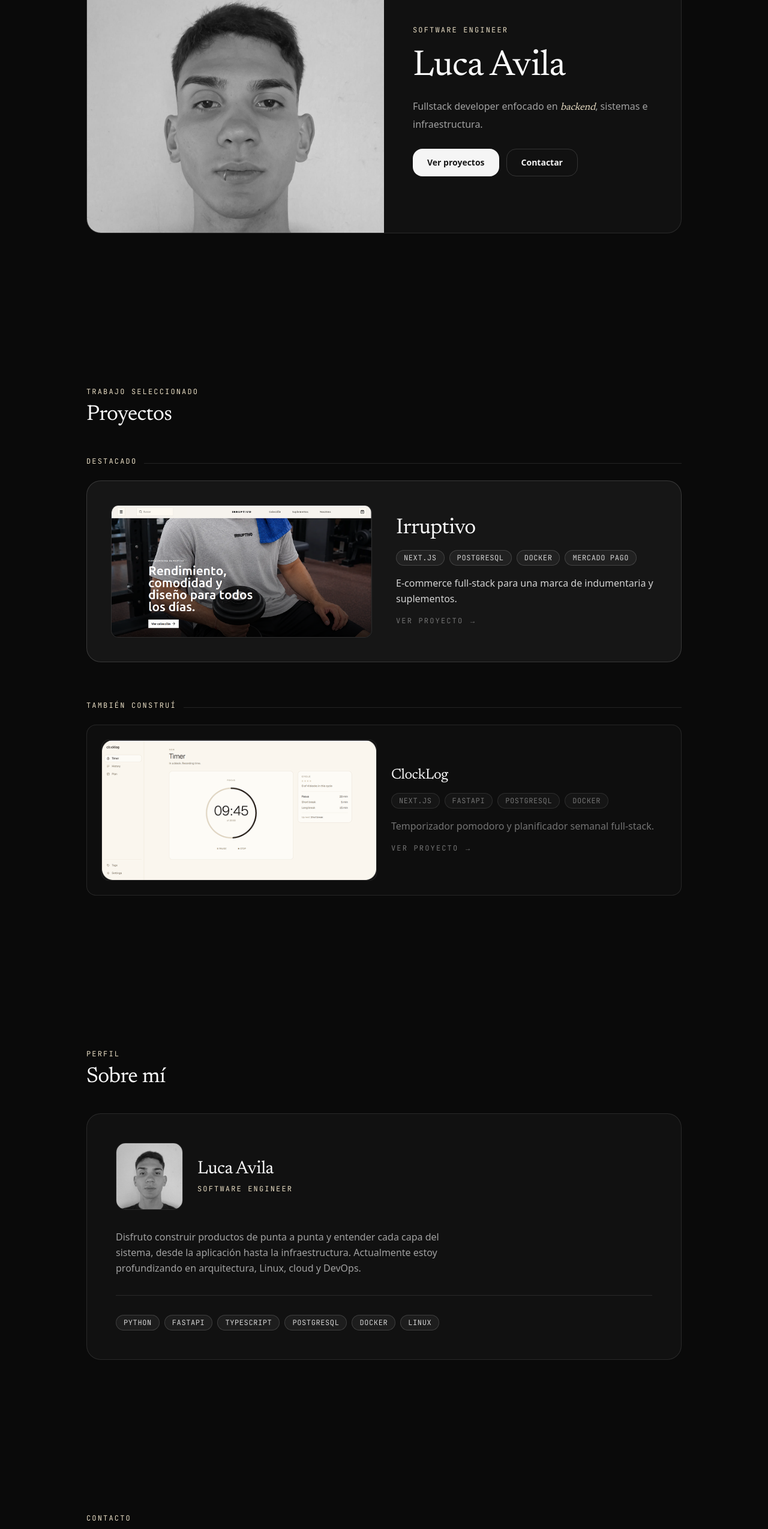
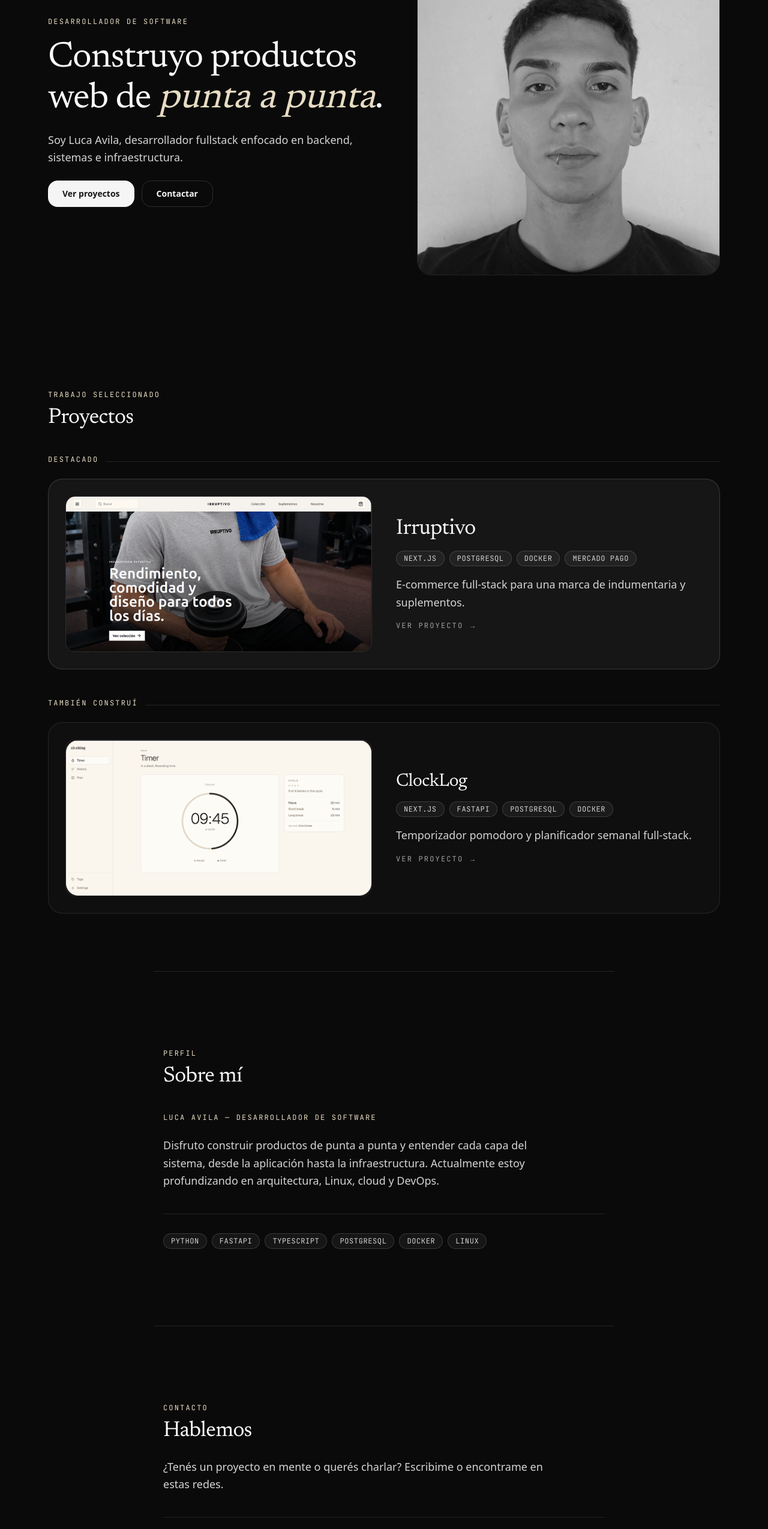
Before and after one commit to luca-avila/Portfolio, a Next.js app: page / in a window 1280 px wide. Shown: the part 234-2783 px from the top of the page at 60% size. Built offline with nearby package versions, Linux system fonts and the light colour scheme.

Commit message:
[ui] ajusta hero y jerarquía de proyectos

```diff
--- a/src/app/globals.css
+++ b/src/app/globals.css
@@ -75,19 +75,25 @@ body::before {
   letter-spacing: -0.01em;
 }
 
-/* Entrada por scroll: solo transform + opacity, vía IntersectionObserver. */
+/* El contenido permanece visible antes de hidratar y sin JavaScript. */
 .reveal {
-  opacity: 0;
-  transform: translateY(12px);
-  transition:
-    opacity 600ms var(--ease-editorial),
-    transform 600ms var(--ease-editorial);
-  transition-delay: calc(var(--index, 0) * 80ms);
+  opacity: 1;
 }
 
 .reveal.is-visible {
-  opacity: 1;
-  transform: none;
+  animation: reveal-in 600ms var(--ease-editorial) both;
+  animation-delay: calc(var(--index, 0) * 80ms);
+}
+
+@keyframes reveal-in {
+  from {
+    opacity: 0.85;
+    transform: translateY(12px);
+  }
+  to {
+    opacity: 1;
+    transform: none;
+  }
 }
 
 /* Hover de tarjetas: desplazamiento de sombra ultra sutil. */
@@ -132,10 +138,8 @@ body::before {
   body::before {
     animation: none;
   }
-  .reveal {
-    opacity: 1;
-    transform: none;
-    transition: none;
+  .reveal.is-visible {
+    animation: none;
   }
   .modal-panel {
     animation: none;
--- a/src/app/layout.tsx
+++ b/src/app/layout.tsx
@@ -9,6 +9,7 @@ const pageDescription = `${profile.name} — ${profile.role}. ${profile.tagline}
 export const metadata: Metadata = {
   title: pageTitle,
   description: pageDescription,
+  icons: { icon: "/favicon.svg" },
   openGraph: {
     title: pageTitle,
     description: pageDescription,
--- a/src/components/About.tsx
+++ b/src/components/About.tsx
@@ -1,4 +1,3 @@
-import Image from "next/image";
 import Reveal from "@/components/Reveal";
 import SectionHeading from "@/components/SectionHeading";
 import StackPills from "@/components/StackPills";
@@ -9,36 +8,20 @@ export default function About(): React.JSX.Element {
     <section
       id="sobre-mi"
       aria-labelledby="about-title"
-      className="mx-auto max-w-5xl scroll-mt-20 px-4 py-24 sm:py-32"
+      className="mx-auto max-w-3xl scroll-mt-20 border-t border-white/10 px-4 py-24 sm:py-32"
     >
       <Reveal>
         <SectionHeading eyebrow="Perfil" title="Sobre mí" id="about-title" />
       </Reveal>
       <Reveal index={1}>
-        <div className="card-lift mt-10 rounded-3xl border border-white/10 bg-white/[0.03] p-6 sm:p-10 md:p-12">
-          <div className="flex flex-col gap-6 sm:flex-row sm:items-center">
-            <Image
-              src="/profile.jpeg"
-              alt="Retrato de Luca Avila"
-              width={128}
-              height={128}
-              className="h-24 w-24 rounded-2xl border border-white/10 object-cover object-top grayscale sm:h-28 sm:w-28"
-            />
-            <div className="min-w-0">
-              <h3 className="font-editorial text-2xl text-neutral-50 sm:text-3xl">
-                {profile.name}
-              </h3>
-              <p className="font-meta text-accent mt-2 text-xs tracking-[0.18em] uppercase">
-                {profile.role}
-              </p>
-            </div>
-          </div>
-          <p className="mt-8 max-w-prose leading-relaxed text-neutral-400">
-            {profile.bio}
-          </p>
-          <div className="mt-8 border-t border-white/10 pt-8">
-            <StackPills items={profile.skills} />
-          </div>
+        <p className="font-meta text-accent mt-10 text-xs tracking-[0.18em] uppercase">
+          {profile.name} — {profile.role}
+        </p>
+        <p className="mt-6 max-w-prose text-lg leading-relaxed text-neutral-300">
+          {profile.bio}
+        </p>
+        <div className="mt-10 border-t border-white/10 pt-8">
+          <StackPills items={profile.skills} />
         </div>
       </Reveal>
     </section>
--- a/src/components/Contact.tsx
+++ b/src/components/Contact.tsx
@@ -80,7 +80,7 @@ export default function Contact(): React.JSX.Element {
     <section
       id="contacto"
       aria-labelledby="contact-title"
-      className="mx-auto max-w-5xl scroll-mt-20 px-4 py-24 sm:py-32"
+      className="mx-auto max-w-3xl scroll-mt-20 border-t border-white/10 px-4 py-24 sm:py-32"
     >
       <Reveal>
         <SectionHeading
@@ -90,16 +90,15 @@ export default function Contact(): React.JSX.Element {
         />
       </Reveal>
       <Reveal index={1}>
-        <p className="mt-6 max-w-prose leading-relaxed text-neutral-400">
+        <p className="mt-6 max-w-prose text-lg leading-relaxed text-neutral-300">
           ¿Tenés un proyecto en mente o querés charlar? Escribime o encontrame
           en estas redes.
         </p>
       </Reveal>
       <Reveal index={2}>
-        <div className="card-lift mt-8 rounded-3xl border border-white/10 bg-white/[0.03] p-6 sm:p-10 md:p-12">
         <ul
           aria-label="Vías de contacto"
-            className="flex flex-wrap items-center justify-center gap-3"
+          className="mt-10 divide-y divide-white/10 border-y border-white/10"
         >
           {profile.contactLinks.map((link) => (
             <li key={link.label}>
@@ -109,19 +108,24 @@ export default function Contact(): React.JSX.Element {
                 {...(link.label === "Email"
                   ? {}
                   : { target: "_blank", rel: "noopener noreferrer" })}
-                  className={
-                    link.label === "Email"
-                      ? "flex min-h-[44px] items-center justify-center gap-2 rounded-xl border border-white/10 bg-white/5 px-5 text-sm font-medium text-neutral-200 transition-all hover:border-white/30 hover:bg-white/10 active:scale-[0.98]"
-                      : "flex h-11 w-11 items-center justify-center rounded-xl border border-white/10 bg-white/5 text-neutral-200 transition-all hover:border-white/30 hover:bg-white/10 active:scale-[0.98] sm:h-12 sm:w-12"
-                  }
+                className="group flex min-h-[44px] items-center justify-between gap-4 rounded-md py-4 transition-colors hover:text-white focus-visible:ring-2 focus-visible:ring-white/60 focus-visible:outline-none"
               >
+                <span className="flex min-w-0 items-center gap-3 text-neutral-200 transition-colors group-hover:text-white">
                   <ContactIcon label={link.label} />
-                  {link.label === "Email" ? <span>{profile.email}</span> : null}
+                  <span className="truncate text-base">
+                    {link.label === "Email" ? profile.email : link.label}
+                  </span>
+                </span>
+                <span
+                  aria-hidden="true"
+                  className="font-meta text-xs tracking-[0.18em] text-neutral-500 uppercase transition-colors group-hover:text-accent"
+                >
+                  →
+                </span>
               </a>
             </li>
           ))}
         </ul>
-        </div>
       </Reveal>
     </section>
   );
--- a/src/components/Footer.tsx
+++ b/src/components/Footer.tsx
@@ -3,7 +3,7 @@ import { profile } from "@/content/profile";
 export default function Footer(): React.JSX.Element {
   return (
     <footer className="border-t border-white/10 px-4 py-8">
-      <div className="font-meta mx-auto max-w-5xl text-center text-xs tracking-[0.08em] text-neutral-500 uppercase">
+      <div className="font-meta mx-auto max-w-6xl text-center text-xs tracking-[0.08em] text-neutral-500 uppercase">
         <p>
           © {new Date().getFullYear()} {profile.name}
         </p>
--- a/src/components/Hero.tsx
+++ b/src/components/Hero.tsx
@@ -2,16 +2,16 @@ import Image from "next/image";
 import Reveal from "@/components/Reveal";
 import { profile } from "@/content/profile";
 
-function renderTagline(tagline: string, accent: string): React.ReactNode {
-  const index = tagline.indexOf(accent);
+function renderAccent(text: string, accent: string): React.ReactNode {
+  const index = text.indexOf(accent);
   if (accent === "" || index === -1) {
-    return tagline;
+    return text;
   }
   return (
     <>
-      {tagline.slice(0, index)}
+      {text.slice(0, index)}
       <em className="font-editorial-em text-accent text-[1.05em]">{accent}</em>
-      {tagline.slice(index + accent.length)}
+      {text.slice(index + accent.length)}
     </>
   );
 }
@@ -21,47 +21,47 @@ export default function Hero(): React.JSX.Element {
     <section
       id="inicio"
       aria-labelledby="hero-title"
-      className="mx-auto max-w-5xl scroll-mt-20 px-4 py-24 sm:py-32"
+      className="mx-auto flex min-h-[calc(100svh-65px)] max-w-6xl scroll-mt-20 flex-col justify-center px-4 py-6 sm:py-8 lg:py-10"
     >
       <Reveal>
-        <div className="card-lift grid overflow-hidden rounded-3xl border border-white/10 bg-white/[0.03] md:grid-cols-2">
-          <div className="relative h-72 w-full sm:h-80 md:h-auto md:min-h-[440px]">
+        <div className="grid items-center gap-6 md:grid-cols-[1.05fr_0.95fr] md:gap-10 lg:gap-14">
+          <div className="flex min-w-0 flex-col gap-4 sm:gap-5">
+            <p className="font-meta text-accent text-xs tracking-[0.18em] uppercase">
+              {profile.role}
+            </p>
+            <h1
+              id="hero-title"
+              className="font-editorial text-4xl text-neutral-50 sm:text-5xl lg:text-6xl"
+            >
+              {renderAccent(profile.heroTitle, profile.heroTitleAccent)}
+            </h1>
+            <p className="max-w-prose leading-relaxed text-neutral-300 sm:text-lg">
+              {profile.heroLead}
+            </p>
+            <div className="mt-1 flex gap-3">
+              <a
+                href="#proyectos"
+                className="inline-flex min-h-11 flex-1 items-center justify-center rounded-2xl bg-neutral-100 px-4 py-2 text-sm font-semibold text-neutral-900 transition-all hover:bg-white active:scale-[0.98] sm:flex-none sm:px-6"
+              >
+                Ver proyectos
+              </a>
+              <a
+                href="#contacto"
+                className="inline-flex min-h-11 flex-1 items-center justify-center rounded-2xl border border-white/15 px-4 py-2 text-sm font-semibold text-neutral-100 transition-all hover:border-white/30 hover:bg-white/5 active:scale-[0.98] sm:flex-none sm:px-6"
+              >
+                Contactar
+              </a>
+            </div>
+          </div>
+          <div className="relative mx-auto h-[min(28svh,14rem)] w-full max-w-[17rem] overflow-hidden rounded-3xl border border-white/10 sm:h-[min(32svh,19rem)] sm:max-w-[22rem] md:h-[min(68svh,34rem)] md:max-w-none">
             <Image
               src="/profile.jpeg"
               alt="Retrato de Luca Avila"
               fill
               priority
-              sizes="(max-width: 768px) 100vw, 50vw"
-              className="grayscale object-cover object-top"
+              sizes="(max-width: 768px) 100vw, 45vw"
+              className="grayscale object-cover object-[center_20%] md:object-top"
             />
-          </div>
-          <div className="flex min-w-0 flex-col justify-center gap-5 p-6 sm:p-10 md:p-12">
-            <p className="font-meta text-accent text-xs tracking-[0.18em] uppercase">
-              {profile.role}
-            </p>
-            <h1
-              id="hero-title"
-              className="font-editorial text-5xl text-neutral-50 sm:text-6xl"
-            >
-              {profile.name}
-            </h1>
-            <p className="max-w-prose leading-relaxed text-neutral-400">
-              {renderTagline(profile.tagline, profile.taglineAccent)}
-            </p>
-            <div className="mt-2 flex flex-col gap-3 sm:flex-row">
-              <a
-                href="#proyectos"
-                className="inline-flex w-full items-center justify-center rounded-2xl bg-neutral-100 px-6 py-3 text-sm font-semibold text-neutral-900 transition-all hover:bg-white active:scale-[0.98] sm:w-auto"
-              >
-                Ver proyectos
-              </a>
-              <a
-                href="#contacto"
-                className="inline-flex w-full items-center justify-center rounded-2xl border border-white/15 px-6 py-3 text-sm font-semibold text-neutral-100 transition-all hover:border-white/30 hover:bg-white/5 active:scale-[0.98] sm:w-auto"
-              >
-                Contactar
-              </a>
-            </div>
           </div>
         </div>
       </Reveal>
--- a/src/components/Navbar.tsx
+++ b/src/components/Navbar.tsx
@@ -15,7 +15,7 @@ export default function Navbar(): React.JSX.Element {
     <header className="sticky top-0 z-40 border-b border-white/10 bg-[#0a0a0a]/90 backdrop-blur">
       <nav
         aria-label="Navegación principal"
-        className="mx-auto flex max-w-5xl items-center justify-between gap-4 px-4 py-4"
+        className="mx-auto flex max-w-6xl items-center justify-between gap-4 px-4 py-4"
       >
         <a
           href="#inicio"
@@ -79,7 +79,7 @@ export default function Navbar(): React.JSX.Element {
       {open && (
         <ul
           id="menu-principal"
-          className="mx-auto max-w-5xl border-t border-white/10 px-4 pb-4 text-sm text-neutral-300 md:hidden"
+          className="mx-auto max-w-6xl border-t border-white/10 px-4 pb-4 text-sm text-neutral-300 md:hidden"
         >
           {navLinks.map((link) => (
             <li key={link.href}>
--- a/src/components/ProjectCard.tsx
+++ b/src/components/ProjectCard.tsx
@@ -4,11 +4,11 @@ import type { Project } from "@/content/projects";
 
 export default function ProjectCard({
   project,
-  primary = false,
+  spotlight = false,
   onOpen,
 }: {
   project: Project;
-  primary?: boolean;
+  spotlight?: boolean;
   onOpen: () => void;
 }): React.JSX.Element {
   return (
@@ -18,46 +18,38 @@ export default function ProjectCard({
         onClick={onOpen}
         aria-haspopup="dialog"
         aria-label={`Ver detalle de ${project.title}`}
-        className={`card-lift group w-full cursor-pointer overflow-hidden text-left focus-visible:ring-2 focus-visible:ring-white/60 focus-visible:outline-none ${
-          primary
-            ? "rounded-3xl border border-white/15 bg-white/[0.05]"
-            : "rounded-2xl border border-white/10 bg-white/[0.02]"
+        className={`card-lift group w-full cursor-pointer overflow-hidden rounded-3xl border text-left focus-visible:ring-2 focus-visible:ring-white/60 focus-visible:outline-none ${
+          spotlight
+            ? "border-white/15 bg-white/[0.05]"
+            : "border-white/10 bg-white/[0.025]"
         }`}
       >
-        <div
-          className={`grid gap-6 md:grid-cols-2 md:items-center ${
-            primary ? "p-6 sm:p-10 md:gap-10" : "p-5 sm:p-6 md:gap-6"
-          }`}
-        >
-          <div className="relative aspect-[500/255] w-full overflow-hidden rounded-xl border border-white/10">
+        <div className="grid items-center gap-6 p-5 sm:p-7 md:grid-cols-2 md:gap-8 lg:gap-10">
+          <div className="relative aspect-[500/255] w-full overflow-hidden rounded-2xl border border-white/10">
             <Image
               src={project.imageSrc}
               alt={project.imageAlt}
               fill
               sizes="(max-width: 768px) 100vw, 50vw"
-              priority={primary}
+              priority={spotlight}
               className="object-cover transition-transform duration-500 group-hover:scale-[1.02]"
             />
           </div>
           <div className="flex min-w-0 flex-col gap-4">
             <h3
               className={`font-editorial text-neutral-50 ${
-                primary ? "text-3xl sm:text-4xl" : "text-xl sm:text-2xl"
+                spotlight ? "text-3xl sm:text-4xl" : "text-3xl"
               }`}
             >
               {project.title}
             </h3>
-            <StackPills items={project.stack} muted={!primary} />
-            <p
-              className={`leading-relaxed ${
-                primary ? "text-neutral-300" : "text-neutral-500"
-              }`}
-            >
+            <StackPills items={project.stack} />
+            <p className="leading-relaxed text-neutral-300 sm:text-lg">
               {project.summary}
             </p>
             <span
               aria-hidden="true"
-              className="font-meta text-xs tracking-[0.18em] text-neutral-500 uppercase transition-colors group-hover:text-accent"
+              className="font-meta text-xs tracking-[0.18em] text-neutral-400 uppercase transition-colors group-hover:text-accent"
             >
               Ver proyecto →
             </span>
--- a/src/components/Projects.tsx
+++ b/src/components/Projects.tsx
@@ -26,7 +26,7 @@ export default function Projects(): React.JSX.Element {
     <section
       id="proyectos"
       aria-labelledby="projects-title"
-      className="mx-auto max-w-5xl scroll-mt-20 px-4 py-24 sm:py-32"
+      className="mx-auto max-w-6xl scroll-mt-20 px-4 py-20 sm:py-24"
     >
       <Reveal>
         <SectionHeading
@@ -35,7 +35,7 @@ export default function Projects(): React.JSX.Element {
           id="projects-title"
         />
       </Reveal>
-      <div className="mt-12">
+      <div className="mt-10">
         <Reveal>
           <h3
             id="destacados-title"
@@ -51,7 +51,7 @@ export default function Projects(): React.JSX.Element {
               <Reveal>
                 <ProjectCard
                   project={project}
-                  primary
+                  spotlight
                   onOpen={() => handleOpen(project)}
                 />
               </Reveal>
@@ -60,7 +60,7 @@ export default function Projects(): React.JSX.Element {
         </ul>
       </div>
       {secondary.length > 0 && (
-        <div className="mt-16">
+        <div className="mt-12">
           <Reveal>
             <h3 className="font-meta text-accent flex items-baseline gap-3 text-xs tracking-[0.18em] uppercase">
               También construí
--- a/src/content/profile.ts
+++ b/src/content/profile.ts
@@ -6,6 +6,9 @@ export type ContactLink = {
 export type Profile = {
   name: string;
   role: string;
+  heroTitle: string;
+  heroTitleAccent: string;
+  heroLead: string;
   tagline: string;
   taglineAccent: string;
   bio: string;
@@ -17,9 +20,13 @@ export type Profile = {
 // Datos reales tomados de docs/content.md.
 export const profile: Profile = {
   name: "Luca Avila",
-  role: "Software engineer",
+  role: "Desarrollador de software",
+  heroTitle: "Construyo productos web de punta a punta.",
+  heroTitleAccent: "punta a punta",
+  heroLead:
+    "Soy Luca Avila, desarrollador fullstack enfocado en backend, sistemas e infraestructura.",
   tagline:
-    "Fullstack developer enfocado en backend, sistemas e infraestructura.",
+    "Desarrollador fullstack enfocado en backend, sistemas e infraestructura.",
   taglineAccent: "backend",
   bio: "Disfruto construir productos de punta a punta y entender cada capa del sistema, desde la aplicación hasta la infraestructura. Actualmente estoy profundizando en arquitectura, Linux, cloud y DevOps.",
   skills: ["Python", "FastAPI", "TypeScript", "PostgreSQL", "Docker", "Linux"],
```
Also changed, not shown: public/favicon.svg (added). Lines whose indentation alone changed are shown as unchanged.
